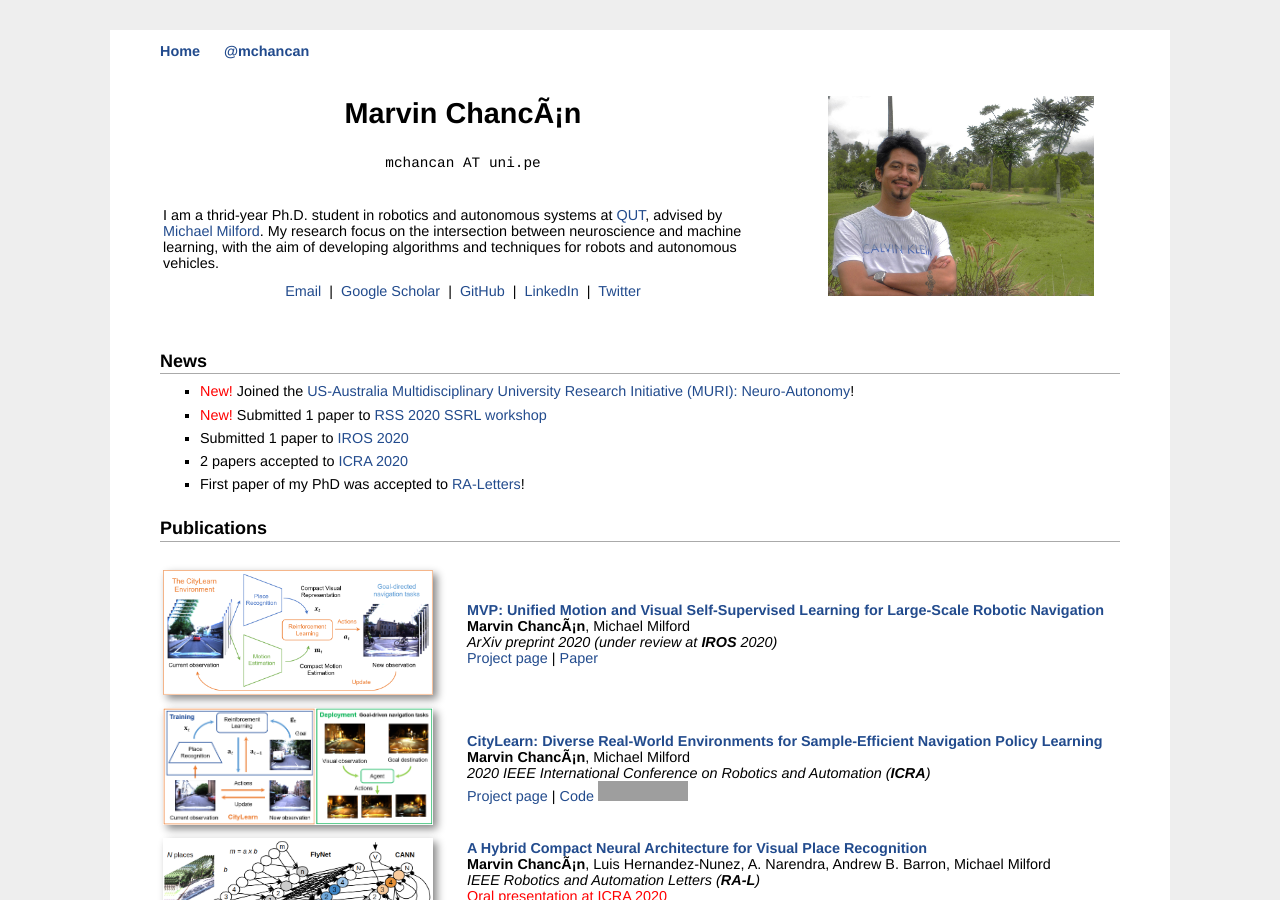
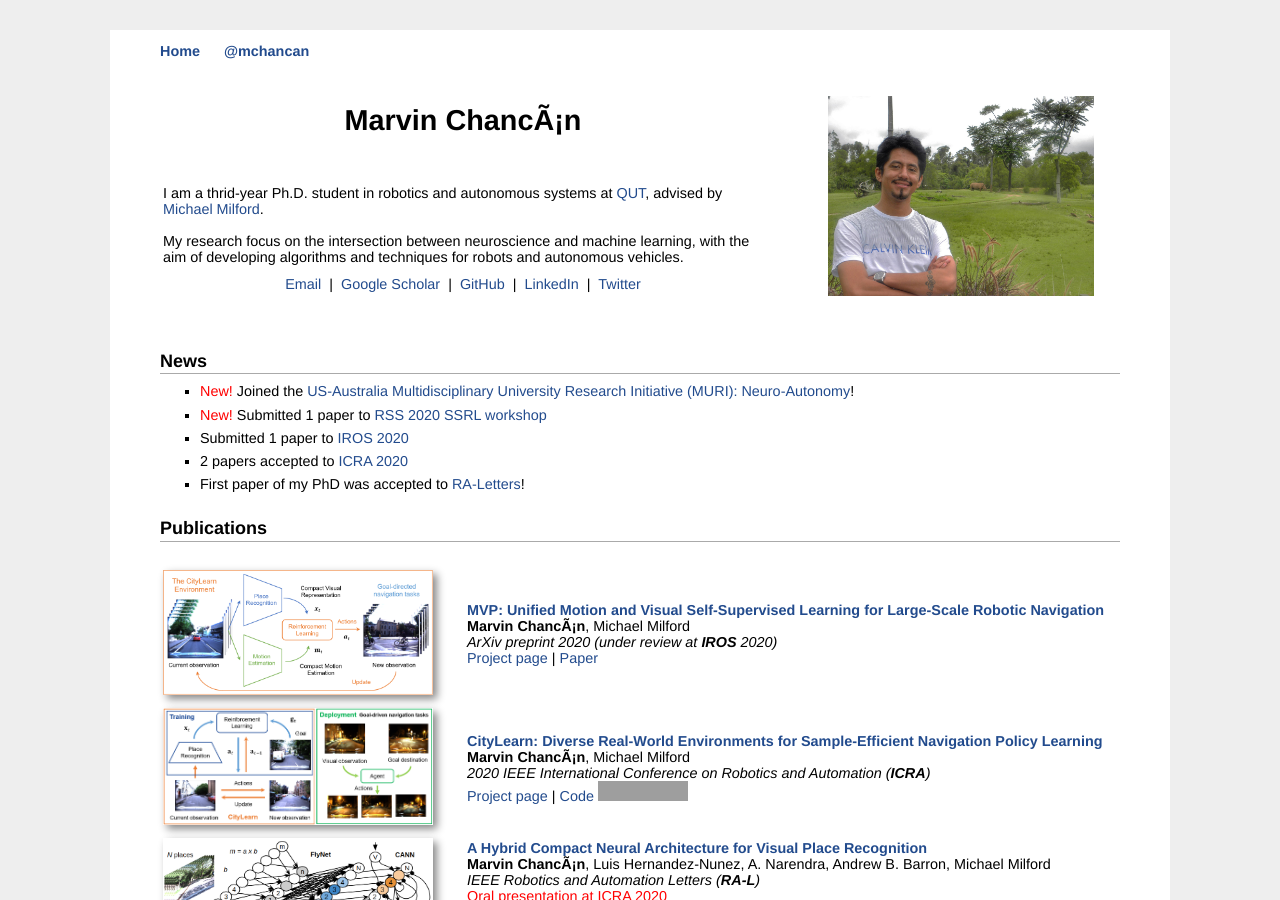
Before and after one commit to mchancan/mchancan.github.io, a Jekyll site: the page built from index.html, in a window 1280 px wide and 900 px high. Built offline with Jekyll 4.4.1, drawn with Linux system fonts in a browser that asks for light colours; comment, search, counter and statistics services are not loaded; grey boxes are pictures that could not be loaded.

Commit message:
Update index.html

```diff
--- a/index.html
+++ b/index.html
@@ -10,10 +10,10 @@ title: Marvin's Homepage
 		<h1>
 		<p align="center"><b>Marvin Chancán</b></p>
 		</h1>
-		<p align="center"><font face="courier">mchancan AT uni.pe</font></p>
 		</div>
 		<p>
-			I am a thrid-year Ph.D. student in robotics and autonomous systems at <a href="https://www.qut.edu.au/science-engineering/schools/electrical-engineering-robotics">QUT</a>, advised by <a href="https://scholar.google.com/citations?user=TDSmCKgAAAAJ&hl=en">Michael Milford</a>.
+			I am a thrid-year Ph.D. student in robotics and autonomous systems at <a href="https://www.qut.edu.au/science-engineering/schools/electrical-engineering-robotics">QUT</a>, advised by <a href="https://scholar.google.com/citations?user=TDSmCKgAAAAJ&hl=en">Michael Milford</a>.</br>
+			</br>
 			My research focus on the intersection between neuroscience and machine learning, with the aim of developing algorithms and techniques for robots and autonomous vehicles.
 		</p>
 		<p align="center">
```
